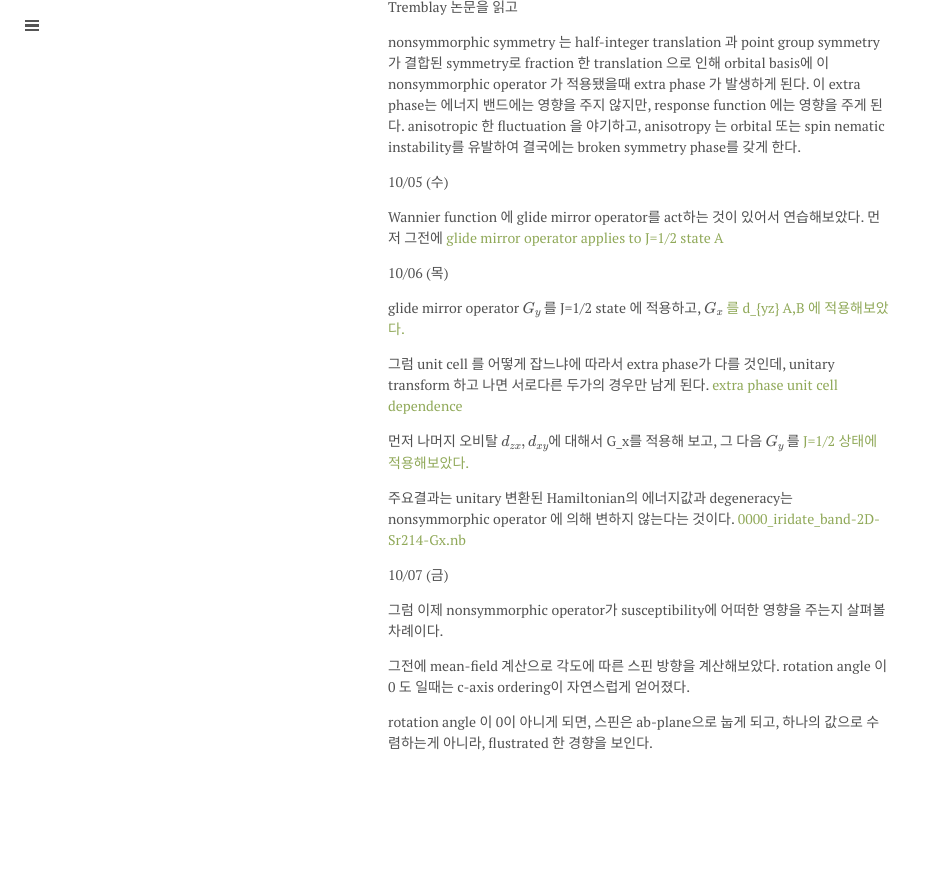
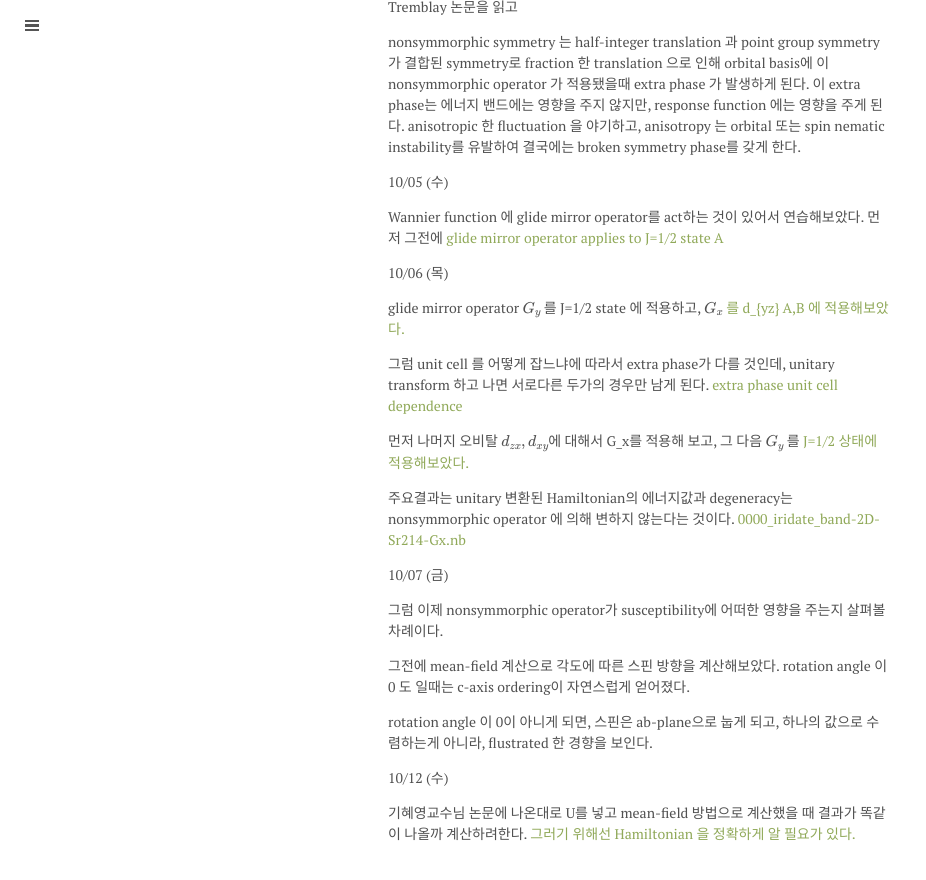
Before and after one commit to qkrwlsghdcjsworlt/work, a Jekyll site: the page built from iridates-note.md, in a window 1280 px wide and 900 px high, scrolled down 2163 px. Shown: the top 880 px of the window, without its empty margins (0-926 px from the left). Built offline with Jekyll 4.4.1, drawn with Linux system fonts in a browser that asks for light colours; formulas are drawn with MathJax 3; before the commit the page ends 2972 px from its top, so only the background shows below that.

Commit message:
“update”

```diff
--- a/iridates-note.md
+++ b/iridates-note.md
@@ -132,3 +132,8 @@ glide mirror operator \\( G_y \\) 를 J=1/2 state 에 적용하고, \\( G_x \\)
 그전에 mean-field 계산으로 각도에 따른 스핀 방향을 계산해보았다. rotation angle 이 0 도 일때는 c-axis ordering이 자연스럽게 얻어졌다.
 
 rotation angle 이 0이 아니게 되면, 스핀은 ab-plane으로 눕게 되고, 하나의 값으로 수렴하는게 아니라, flustrated 한 경향을 보인다.
+
+
+10/12 (수)
+
+기혜영교수님 논문에 나온대로 U를 넣고 mean-field 방법으로 계산했을 때 결과가 똑같이 나올까 계산하려한다. [그러기 위해선 Hamiltonian 을 정확하게 알 필요가 있다.]({{ site.baseurl }}/public/iridatesnotes/Kee-Ir214-Hamiltonian.pdf)
```
Also changed, not shown: 1 other file.
